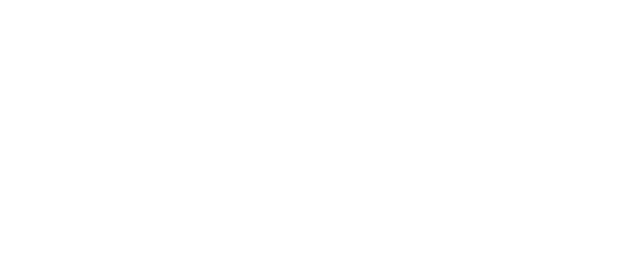
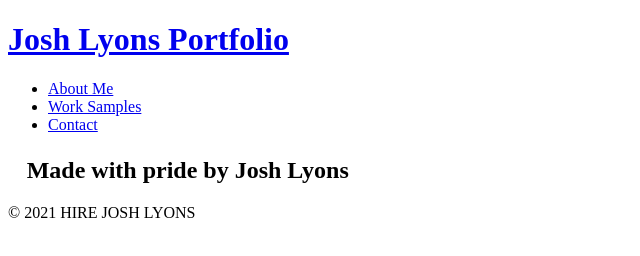
Before and after one commit to joshlyons225/lyons-pro-portfolio, a plain HTML site: page index.html in a window 1280 px wide. Shown: the whole page, without its empty margins (0-640 px from the left). Drawn offline with Linux system fonts and the light colour scheme.

Commit message:
header and footer html

```diff
--- a/assets/css/style.css
+++ b/assets/css/style.css
@@ -3,3 +3,111 @@
     --secondary-color: rgba(0, 162, 255, 0.788);
     --tertiary-color: white;
 }
+
+* {
+    box-sizing: border-box;
+    margin: 0;
+    padding: 0;
+}
+
+body {
+    color: var(--tertiary-color);
+    font-family: Helvetica, Arial, sans-serif;
+}
+
+/* HEADER & NAV BAR STYLES START */
+header {
+    padding: 20px 35px;
+    background-color: var(--secondary-color);
+    display: flex;
+    justify-content: space-between;
+    flex-wrap: wrap;
+    position: sticky;
+    position: -webkit-sticky;
+    top: 0;
+    background-image: url("../images/lion matrix-bg.jpg");
+    background-size: cover;
+    background-attachment: fixed;
+    background-position: 80%;
+    z-index: 9999;
+  }
+
+  header h1 {
+    font-weight: bold;
+    margin: 0;
+    font-size: 36px;
+    color: var(--primary-color);
+    text-shadow: 0 0 10px rgba(0, 0, 0, 0.5);
+  }
+
+  header a {
+    text-decoration: none;
+    color: var(--tertiary-color);
+  }
+
+  header nav {
+    margin: 7px 0;
+  }
+
+  header nav ul {
+    display: flex;
+    flex-wrap: wrap;
+    justify-content: space-between;
+    align-items: center;
+    list-style: none;
+  }
+
+  header nav ul li a {
+    padding: 10px 15px;
+    font-weight: lighter;
+    font-size: 1.55vw;
+    text-shadow: 0 0 10px rgba(0, 0, 0, 0.5);
+  }
+
+  header nav ul li a:hover {
+    background: var(--primary-color);
+    color: var(--secondary-color);
+    border-radius: 15px;
+    text-shadow: none;
+  }
+/* HEADER & NAVBAR STYLES END */
+
+/* FOOTER STYLES START */
+footer {
+    background: var(--secondary-color);
+    padding: 40px 35px;
+    display: flex;
+    justify-content: space-between;
+    flex-wrap: wrap;
+    width: 100%;
+  }
+
+  footer h2 {
+    color: var(--tertiary-color);
+    font-size: 30px;
+    margin: 0;
+  }
+
+  footer div {
+    line-height: 1.5;
+    text-align: right;
+  }
+/* FOOTER STYLES END */
+
+
+/* MEDIA QUERY FOR SMALLER DESKTOP SCREENS AND SMALLER */
+@media screen and (max-width: 980px) {
+
+}
+
+
+/* MEDIA QUERY FOR TABLETS AND SMALLER */
+@media screen and (max-width: 768px) {
+
+}
+
+
+/* MEDIA QUERY FOR MOBILE PHONES AND SMALLER */
+@media screen and (max-width: 575px) {
+
+}
--- a/index.html
+++ b/index.html
@@ -4,14 +4,51 @@
     <meta charset="UTF-8">
     <meta http-equiv="X-UA-Compatible" content="IE=edge">
     <meta name="viewport" content="width=device-width, initial-scale=1.0">
+    <link href="https://fonts.googleapis.com/icon?family=Material+Icons" rel="stylesheet">
     <title>Josh Lyons Portfolio</title>
-    <link rel="stylesheet" href="./assets/css/style.css" />
-
-<!-- Header -->
 </head>
 
-<!-- Body Element -->
+<!-- Body element -->
 <body>
+    <!-- Header -->
+    <header>
+        <h1><a href="/">Josh Lyons Portfolio</a></h1>
+        <!-- Navigation -->
+        <nav>
+            <ul>
+                <!-- Anchor elements -->
+                <li>
+                    <a href="#About Me">About Me</a>
+                </li>
+                <li>
+                    <a href="#Work Samples">Work Samples</a>
+                </li>
+                <li>
+                    <a href="#Contact">Contact</a>
+                </li>
+            </ul>
+        </nav>
+    </header>
+
+    <!-- Hero Section -->
+
+
+    <!-- About Me Section -->
+
+
+    <!-- Work Samples Section -->
+
+
+    <!-- Contact Section -->
+
+
+    <!-- Footer -->
+    <footer>
+        <h2><i class="material-icons">&#xe3e4;</i>Made with pride by Josh Lyons<i class="material-icons">&#xe03e;</i></h2>
+            <div>
+                &copy; 2021 HIRE JOSH LYONS
+            </div>
+    </footer>
 
 </body>
 </html>
```
Also changed, not shown: assets/images/lion matrix-bg.jpg (added).
